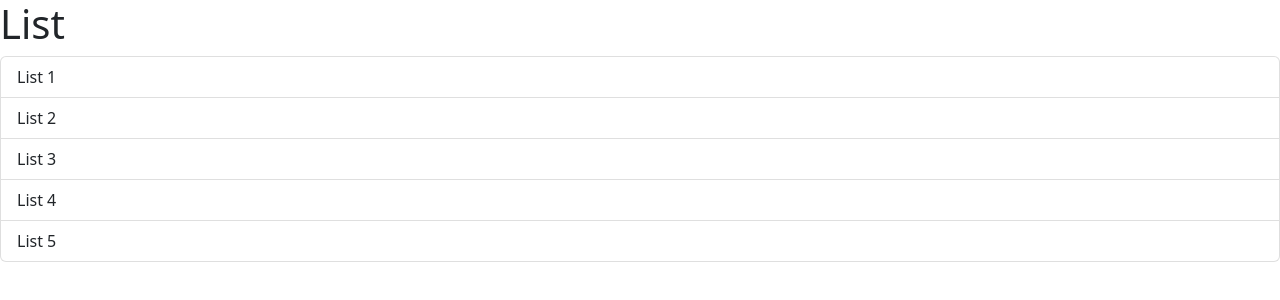
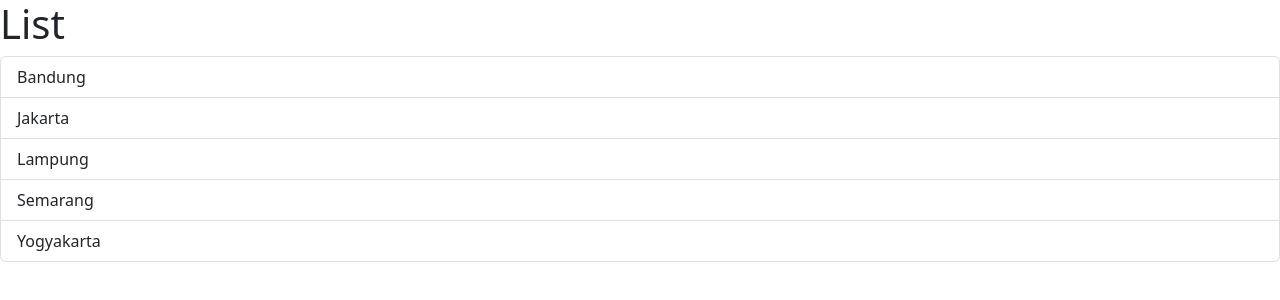
Before and after one commit to taufanbasri/react18-recap, a React (Vite) app: page / in a window 1280 px wide. Shown: the top 300 px of the page. Built offline with nearby package versions, Linux system fonts and the light colour scheme.

Commit message:
Rendering List

```diff
--- a/src/components/ListGroup.tsx
+++ b/src/components/ListGroup.tsx
@@ -1,15 +1,17 @@
 import React from "react";
 
 const ListGroup = () => {
+  const items = ["Bandung", "Jakarta", "Lampung", "Semarang", "Yogyakarta"];
+
   return (
     <>
       <h1>List</h1>
       <ul className="list-group">
-        <li className="list-group-item">List 1</li>
-        <li className="list-group-item">List 2</li>
-        <li className="list-group-item">List 3</li>
-        <li className="list-group-item">List 4</li>
-        <li className="list-group-item">List 5</li>
+        {items.map((item) => (
+          <li key={item} className="list-group-item">
+            {item}
+          </li>
+        ))}
       </ul>
     </>
   );
```
